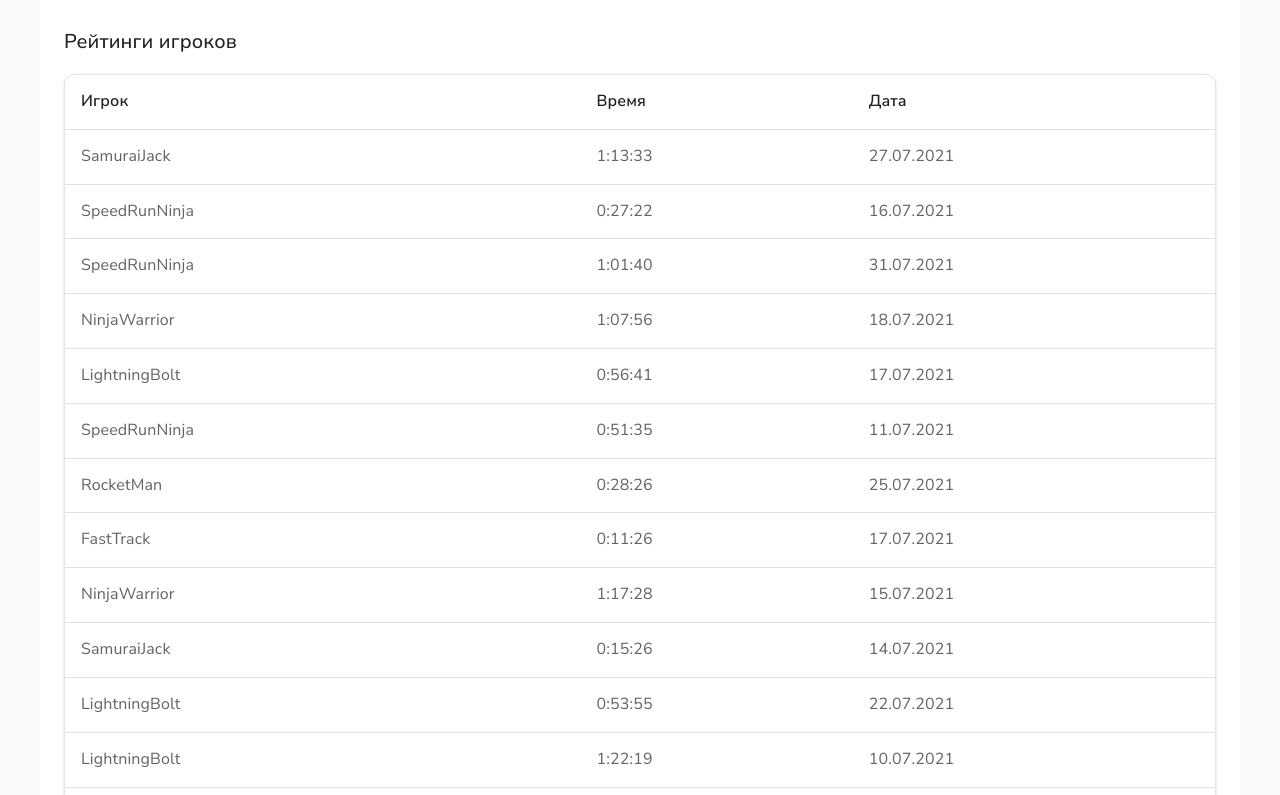
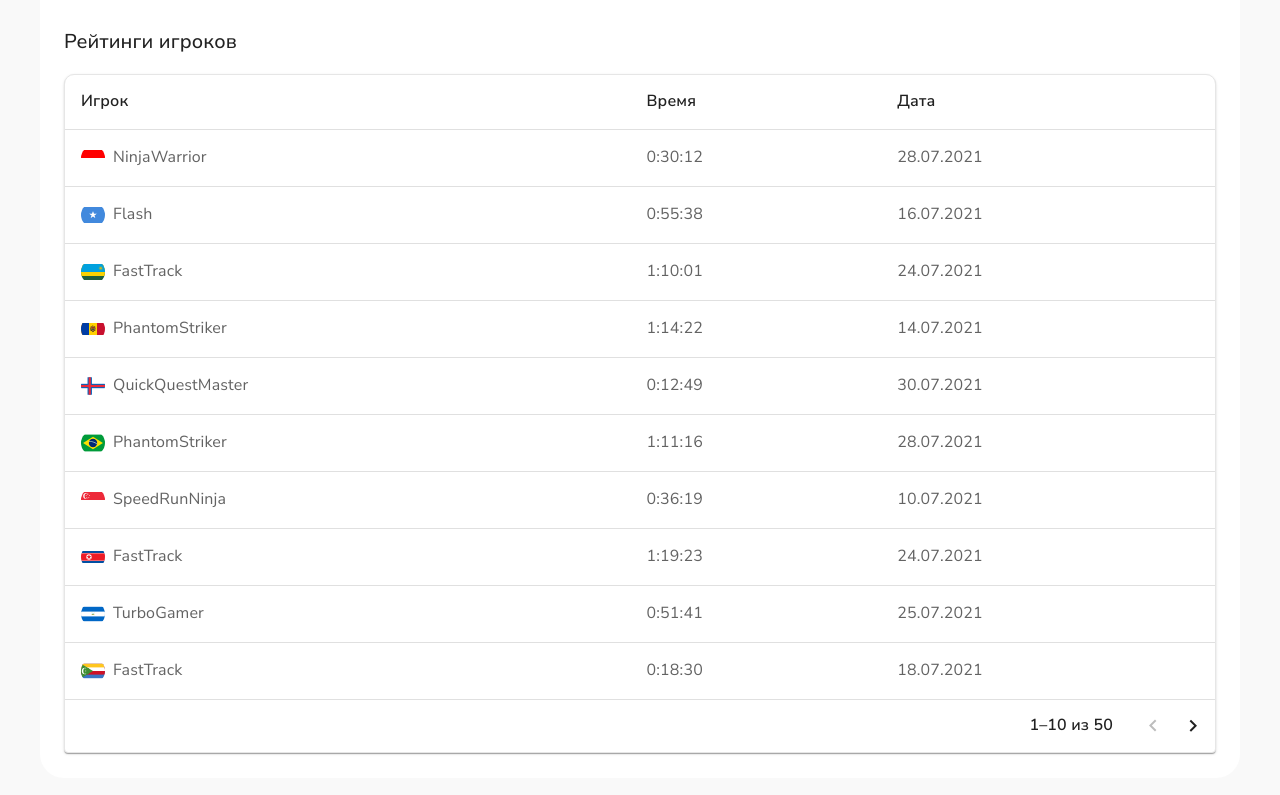
Before and after one commit to rndtrash/speedrunru, a React (Vite) app in the folder frontend/: page /Games/14 in a window 1280 px wide. Shown: the part 745-1540 px from the top of the page. Built offline with nearby package versions, Linux system fonts and the light colour scheme.

Commit message:
апдейт модалки. Внесение категорий в модалку. Апдейт таблицы спидранеров. Апдейт моков

```diff
--- a/frontend/src/components/GameInfo.jsx
+++ b/frontend/src/components/GameInfo.jsx
@@ -11,6 +11,7 @@ import {
     TableCell,
     TableBody,
     Paper,
+    TablePagination,
 } from '@mui/material';
 import { gameInfoMock } from '../utils/gameInfoMock';
 import { gameRecordsMock } from '../utils/gameRecordsMock';
@@ -48,6 +49,8 @@ export default function GameInfo() {
     const [sortField, setSortField] = useState(null);
     const [sortOrder, setSortOrder] = useState('asc');
     const authorized = isAuthorized();
+    const [page, setPage] = useState(0);
+    const rowsPerPage = 10;
 
     const [openAuthModal, setOpenAuthModal] = useState(false);
     const [openSpeedRunSendModal, setOpenSpeedRunSendModal] = useState(false);
@@ -76,22 +79,29 @@ export default function GameInfo() {
 
     useEffect(() => {
         if (activeCategory) {
-            const categoryName = activeCategory === 1 ? 'Any%' : 'Все боссы';
-            setRecords([]);
             setTimeout(() => {
-                const filteredRecords = gameRecordsMock.filter(
-                    (record) => record.category === categoryName
+                const filteredRecords = gameRecordsMock.filter((_, idx) =>
+                    activeCategory === 1 ? idx % 2 === 0 : idx % 2 !== 0
                 );
                 setRecords(filteredRecords);
+                setPage(0);
             }, 500);
         }
     }, [activeCategory]);
 
     const handleSort = (field) => {
-        let order = 'asc';
-        if (sortField === field && sortOrder === 'asc') order = 'desc';
+        if (sortField !== field) {
             setSortField(field);
-        setSortOrder(order);
+            setSortOrder('asc');
+        } else {
+            if (sortOrder === 'asc') {
+                setSortOrder('desc');
+            } else if (sortOrder === 'desc') {
+                setSortField(null);
+                setSortOrder('asc');
+            }
+        }
+        setPage(0);
     };
 
     const sortedRecords = useMemo(() => {
@@ -99,6 +109,7 @@ export default function GameInfo() {
         return [...records].sort((a, b) => {
             let aField = a[sortField];
             let bField = b[sortField];
+
             if (sortField === 'submitted_at') {
                 aField = new Date(aField);
                 bField = new Date(bField);
@@ -112,6 +123,10 @@ export default function GameInfo() {
             return 0;
         });
     }, [records, sortField, sortOrder]);
+
+    const handleChangePage = (event, newPage) => {
+        setPage(newPage);
+    };
 
     if (!gameInfo) {
         return (
@@ -235,7 +250,7 @@ export default function GameInfo() {
                     <TableHead>
                         <TableRow>
                             <TableCell
-                                onClick={() => handleSort('player')}
+                                onClick={() => handleSort('player_name')}
                                 sx={{ cursor: 'pointer' }}
                             >
                                 <Typography variant="body2">Игрок</Typography>
@@ -269,14 +284,35 @@ export default function GameInfo() {
                         </TableRow>
                     </TableHead>
                     <TableBody>
-                        {sortedRecords.map((record, idx) => (
-                            <TableRow key={idx}>
+                        {sortedRecords
+                            .slice(page * rowsPerPage, page * rowsPerPage + rowsPerPage)
+                            .map((record, idx) => (
+                                <TableRow
+                                    key={idx}
+                                    onClick={() => window.open(record.run_link, '_blank')}
+                                    sx={{ cursor: 'pointer' }}
+                                >
                                     <TableCell>
-                                    <Typography variant="body3">{record.player}</Typography>
+                                        <Box sx={{ display: 'flex', alignItems: 'center' }}>
+                                            <Box
+                                                component="img"
+                                                src={record.player_country_flag}
+                                                alt={record.player_country_name}
+                                                sx={{
+                                                    width: 24,
+                                                    height: 24,
+                                                    mr: 1,
+                                                    borderRadius: '50%',
+                                                }}
+                                            />
+                                            <Typography variant="body3">
+                                                {record.player_name}
+                                            </Typography>
+                                        </Box>
                                     </TableCell>
                                     <TableCell>
                                         <Typography variant="body3">
-                                        {formatTime(record.time)}
+                                            {formatTime(Number(record.time))}
                                         </Typography>
                                     </TableCell>
                                     <TableCell>
@@ -288,18 +324,26 @@ export default function GameInfo() {
                             ))}
                     </TableBody>
                 </Table>
+                <TablePagination
+                    component="div"
+                    count={sortedRecords.length}
+                    page={page}
+                    onPageChange={handleChangePage}
+                    rowsPerPage={rowsPerPage}
+                    rowsPerPageOptions={[]}
+                    labelDisplayedRows={({ from, to, count }) =>
+                        `${from}–${to} из ${count}`
+                    }
+                />
             </Paper>
 
-            <AuthModal
-                open={openAuthModal}
-                onClose={() => setOpenAuthModal(false)}
-            />
+            <AuthModal open={openAuthModal} onClose={() => setOpenAuthModal(false)} />
 
             <SpeedRunSendModal
                 open={openSpeedRunSendModal}
                 onClose={() => setOpenSpeedRunSendModal(false)}
                 categories={gameInfo?.categories || []}
-                activeCategory={gameInfo?.categories?.find(cat => cat.id === activeCategory)}
+                activeCategory={gameInfo?.categories?.find((cat) => cat.id === activeCategory)}
             />
         </Container>
     );
--- a/frontend/src/utils/gameRecordsMock.js
+++ b/frontend/src/utils/gameRecordsMock.js
@@ -1,6 +1,4 @@
-export const gameRecordsMock = Array.from({ length: 100 }, () => {
-    const categories = ["Any%", "Все боссы"];
-    const category = categories[Math.floor(Math.random() * categories.length)];
+import { flagDictionary } from "./flagDictionary.js";
 
 const players = [
     "SpeedRunNinja",
@@ -16,10 +14,13 @@ export const gameRecordsMock = Array.from({ length: 100 }, () => {
     "BlazeRunner",
     "PhantomStriker"
 ];
-    const player = players[Math.floor(Math.random() * players.length)];
 
-    const platforms = ["PC", "PS4", "Android", "IOS", "Switch"];
-    const platform = platforms[Math.floor(Math.random() * platforms.length)];
+export const gameRecordsMock = Array.from({ length: 100 }, () => {
+    const player_name = players[Math.floor(Math.random() * players.length)];
+
+    const countryCodes = Object.keys(flagDictionary);
+    const randomCountryCode = countryCodes[Math.floor(Math.random() * countryCodes.length)];
+    const randomFlag = flagDictionary[randomCountryCode];
 
     const time = Math.floor(Math.random() * 4500000) + 500000;
 
@@ -28,11 +29,14 @@ export const gameRecordsMock = Array.from({ length: 100 }, () => {
     const minute = Math.floor(Math.random() * 60);
     const submitted_at = new Date(2021, 6, day, hour, minute).toISOString();
 
+    const run_link = `https://www.youtube.com/watch?v=dQw4w9WgXcQ`;
+
     return {
-        player,
-        platform,
-        time,
+        player_name,
+        player_country_flag: randomFlag.src,
+        player_country_name: randomFlag.alt,
+        time: time.toString(),
         submitted_at,
-        category
+        run_link
     };
 });
```
Lines whose indentation alone changed are shown as unchanged.
